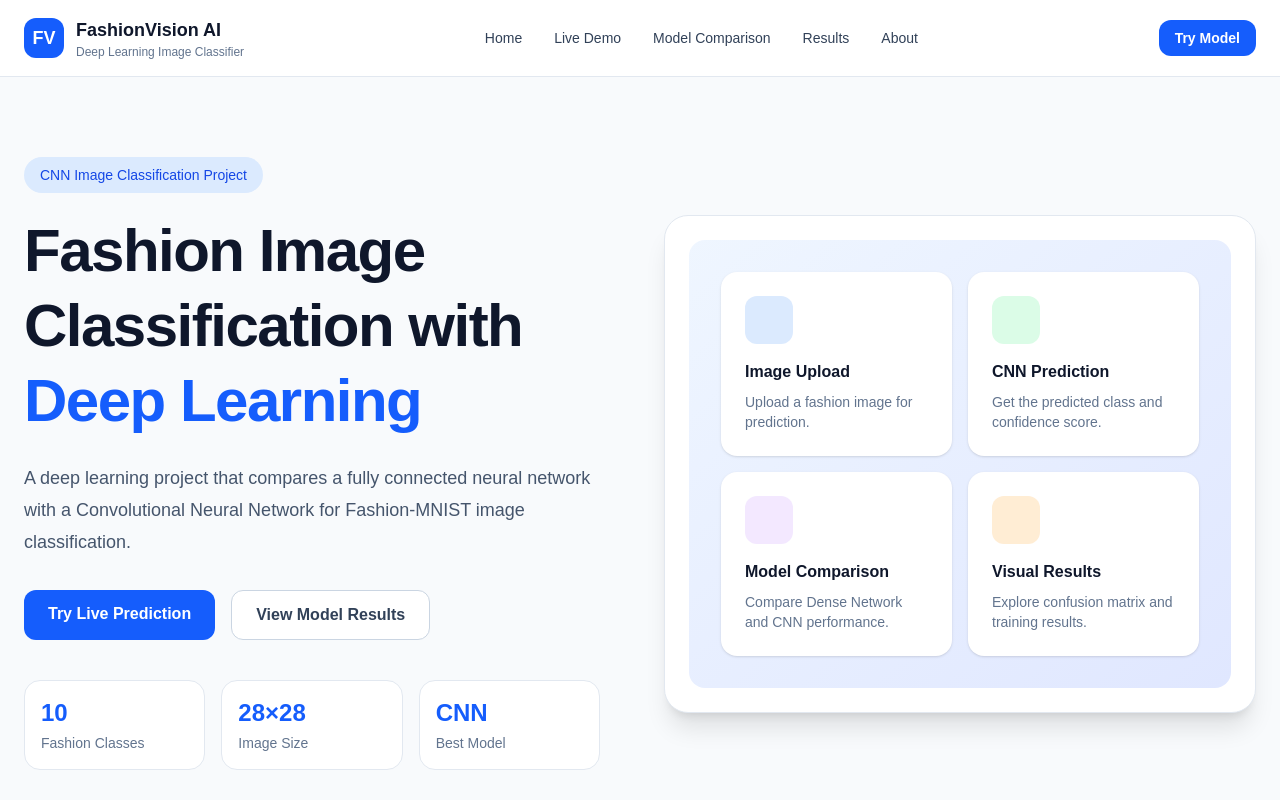
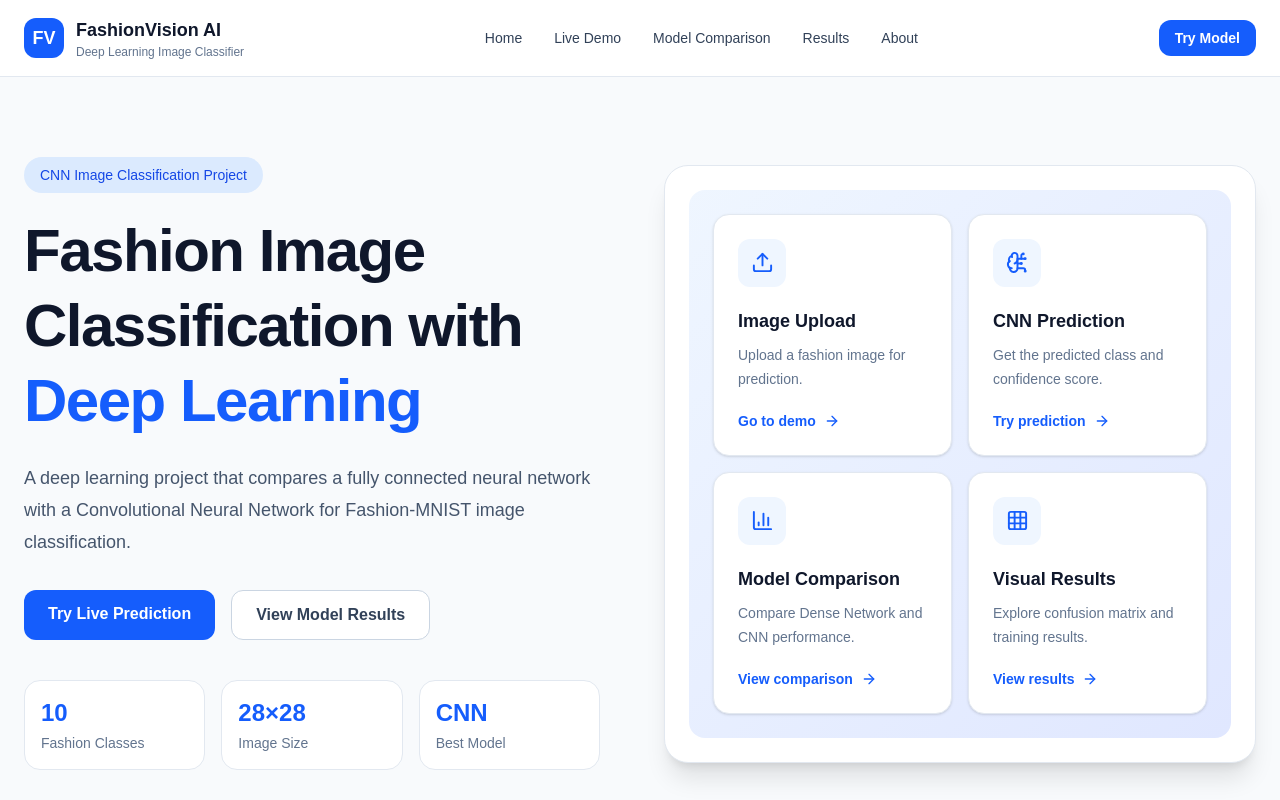
Before and after one commit to yonduvee/fashionvision-webapp, a React app in the folder frontend/: page / in a window 1280 px wide. Shown: the top 800 px of the page. Built offline with nearby package versions, Linux system fonts and the light colour scheme; the HTML template or start-up script is replaced by a standard one.

Commit message:
Improve homepage feature cards

```diff
--- a/frontend/package.json
+++ b/frontend/package.json
@@ -11,6 +11,7 @@
   },
   "dependencies": {
     "@tailwindcss/vite": "^4.3.3",
+    "lucide-react": "^1.53.0",
     "react": "^19.2.8",
     "react-dom": "^19.2.8",
     "tailwindcss": "^4.3.3"
--- a/frontend/src/App.jsx
+++ b/frontend/src/App.jsx
@@ -1,4 +1,11 @@
 import { useState } from "react"
+import {
+  Upload,
+  BrainCircuit,
+  BarChart3,
+  Grid3X3,
+  ArrowRight,
+} from "lucide-react"
 import ModelComparison from "./components/ModelComparison"
 import Results from "./components/Results"
 import About from "./components/About"
@@ -62,6 +69,37 @@ function App() {
       setLoading(false)
     }
   }
+
+  const featureCards = [
+    {
+      title: "Image Upload",
+      description: "Upload a fashion image for prediction.",
+      icon: Upload,
+      href: "#demo",
+      link: "Go to demo",
+    },
+    {
+      title: "CNN Prediction",
+      description: "Get the predicted class and confidence score.",
+      icon: BrainCircuit,
+      href: "#demo",
+      link: "Try prediction",
+    },
+    {
+      title: "Model Comparison",
+      description: "Compare Dense Network and CNN performance.",
+      icon: BarChart3,
+      href: "#comparison",
+      link: "View comparison",
+    },
+    {
+      title: "Visual Results",
+      description: "Explore confusion matrix and training results.",
+      icon: Grid3X3,
+      href: "#results",
+      link: "View results",
+    },
+  ]
 
   return (
     <div className="min-h-screen bg-slate-50 text-slate-900">
@@ -203,55 +241,39 @@ function App() {
 
           <div>
             <div className="rounded-3xl border border-slate-200 bg-white p-6 shadow-xl">
-              <div className="rounded-2xl bg-gradient-to-br from-blue-50 to-indigo-100 p-8">
-                <div className="grid grid-cols-2 gap-4">
-                  <div className="rounded-2xl bg-white p-6 shadow-sm">
-                    <div className="mb-4 h-12 w-12 rounded-xl bg-blue-100"></div>
+              <div className="rounded-2xl bg-gradient-to-br from-blue-50 to-indigo-100 p-6">
+                <div className="grid grid-cols-1 gap-4 sm:grid-cols-2">
+                  {featureCards.map((item) => {
+                    const Icon = item.icon
 
-                    <h3 className="font-semibold">
-                      Image Upload
-                    </h3>
+                    return (
+                      <a
+                        key={item.title}
+                        href={item.href}
+                        className="group rounded-2xl border border-slate-200 bg-white p-6 shadow-sm transition duration-300 hover:-translate-y-1 hover:border-blue-200 hover:shadow-lg"
+                      >
+                        <div className="flex h-12 w-12 items-center justify-center rounded-xl bg-blue-50 text-blue-600">
+                          <Icon size={23} />
+                        </div>
 
-                    <p className="mt-2 text-sm text-slate-500">
-                      Upload a fashion image for prediction.
-                    </p>
-                  </div>
+                        <h3 className="mt-5 text-lg font-semibold text-slate-900">
+                          {item.title}
+                        </h3>
 
-                  <div className="rounded-2xl bg-white p-6 shadow-sm">
-                    <div className="mb-4 h-12 w-12 rounded-xl bg-green-100"></div>
+                        <p className="mt-2 text-sm leading-6 text-slate-500">
+                          {item.description}
+                        </p>
 
-                    <h3 className="font-semibold">
-                      CNN Prediction
-                    </h3>
-
-                    <p className="mt-2 text-sm text-slate-500">
-                      Get the predicted class and confidence score.
-                    </p>
-                  </div>
-
-                  <div className="rounded-2xl bg-white p-6 shadow-sm">
-                    <div className="mb-4 h-12 w-12 rounded-xl bg-purple-100"></div>
-
-                    <h3 className="font-semibold">
-                      Model Comparison
-                    </h3>
-
-                    <p className="mt-2 text-sm text-slate-500">
-                      Compare Dense Network and CNN performance.
-                    </p>
-                  </div>
-
-                  <div className="rounded-2xl bg-white p-6 shadow-sm">
-                    <div className="mb-4 h-12 w-12 rounded-xl bg-orange-100"></div>
-
-                    <h3 className="font-semibold">
-                      Visual Results
-                    </h3>
-
-                    <p className="mt-2 text-sm text-slate-500">
-                      Explore confusion matrix and training results.
-                    </p>
-                  </div>
+                        <div className="mt-5 flex items-center gap-2 text-sm font-semibold text-blue-600">
+                          <span>{item.link}</span>
+                          <ArrowRight
+                            size={16}
+                            className="transition-transform duration-300 group-hover:translate-x-1"
+                          />
+                        </div>
+                      </a>
+                    )
+                  })}
                 </div>
               </div>
             </div>
@@ -288,8 +310,8 @@ function App() {
                 </p>
 
                 <label className="mt-6 flex min-h-80 cursor-pointer flex-col items-center justify-center rounded-2xl border-2 border-dashed border-blue-300 bg-white px-6 text-center transition hover:border-blue-500 hover:bg-blue-50">
-                  <div className="flex h-16 w-16 items-center justify-center rounded-2xl bg-blue-100 text-2xl text-blue-600">
-                    ↑
+                  <div className="flex h-16 w-16 items-center justify-center rounded-2xl bg-blue-100 text-blue-600">
+                    <Upload size={28} />
                   </div>
 
                   <p className="mt-5 text-lg font-semibold text-slate-800">
```
Also changed, not shown: 1 other file (tests, documents, lock files or other folders).
